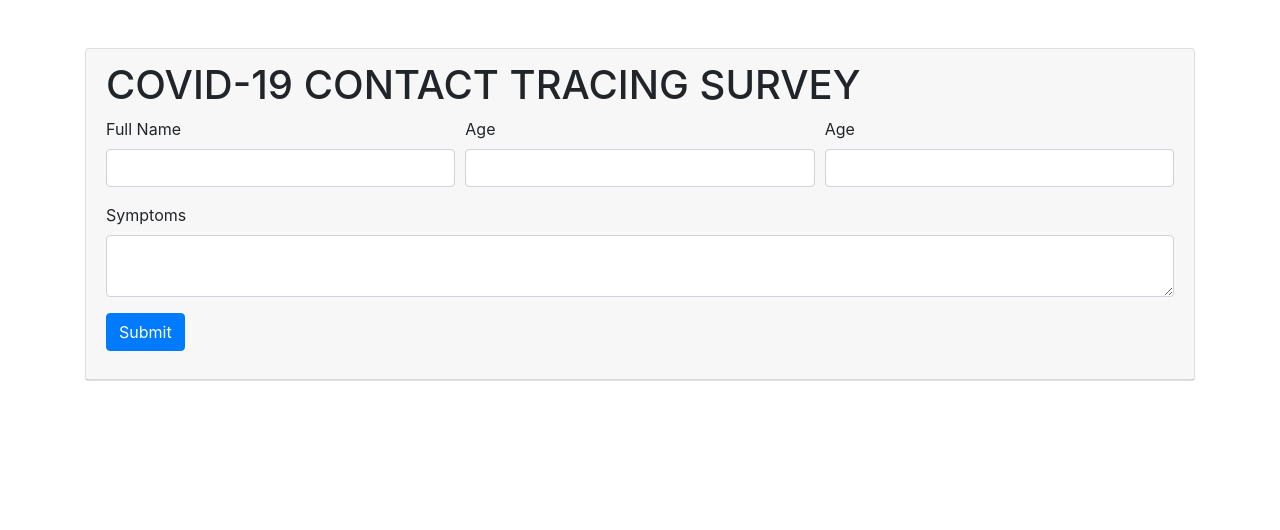
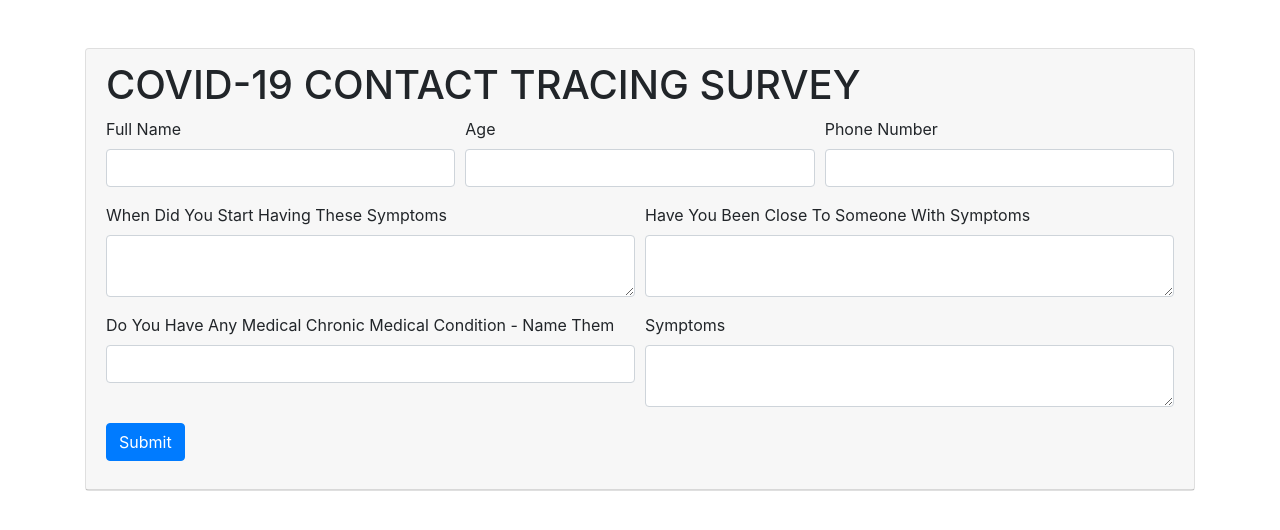
Before and after one commit to MartDevelopers-Inc/ContactTracingApp, a Flask app: page /take_survey in a window 1280 px wide. Shown: the part 56-586 px from the top of the page. Run offline with Flask 2, Linux system fonts and the light colour scheme; a user stored in the database is signed in; some libraries are stand-ins or nearby versions.

Commit message:
Updated Take Survey Form

```diff
--- a/app.py
+++ b/app.py
@@ -223,7 +223,7 @@ class ArticleForm(Form):
     phone = StringField('Phone Number',[validators.length(min=1,max=15)])
     symptoms=TextAreaField('Symptoms',[validators.length(min=30)])
     symptops_started = TextAreaField('When Did You Start Having These Symptoms', [validators.Length(min=20, max=200)])
-    closeness = StringField('Have You Been Close To Someonw With Symptoms',[validators.length(min=20, max=200)])
+    closeness = TextAreaField('Have You Been Close To Someone With Symptoms',[validators.length(min=20, max=200)])
     other_medical_issues = StringField('Do You Have Any Medical Chronic Medical Condition - Name Them', [validators.length(min=20, max=200)])
 
 # Add question
--- a/templates/take_survey.html
+++ b/templates/take_survey.html
@@ -16,12 +16,25 @@
               {{ render_field(form.age, class_="form-control") }}
             </div>
             <div class="form-group col-md-4">
-              {{ render_field(form.age, class_="form-control") }}
+              {{ render_field(form.phone, class_="form-control") }}
             </div>
           </div>
 
-          <div class="form-group">
-            {{ render_field(form.symptoms, class_="form-control", id="editor") }}
+          <div class="form-row">
+            <div class="form-group col-md-6">
+              {{ render_field(form.symptops_started, class_="form-control", id="editor") }}
+            </div>
+            <div class="form-group col-md-6">
+              {{ render_field(form.closeness, class_="form-control", id="editor") }}
+            </div>
+          </div>
+          <div class="form-row">
+            <div class="form-group col-md-6">
+              {{ render_field(form.other_medical_issues, class_="form-control", id="editor") }}
+            </div>
+            <div class="form-group col-md-6">
+              {{ render_field(form.symptoms, class_="form-control", id="editor") }}
+            </div>
           </div>
           <p><input class="btn btn-primary" type="submit" value="Submit">
         </form>
```
